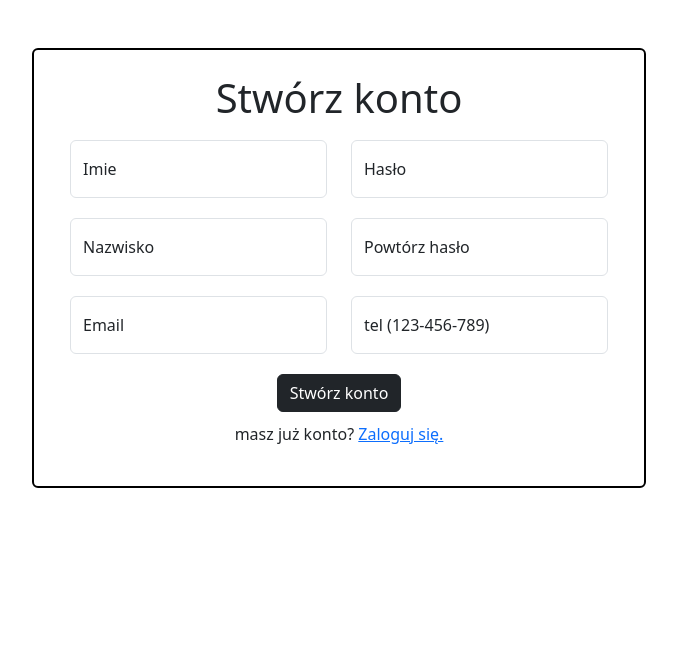
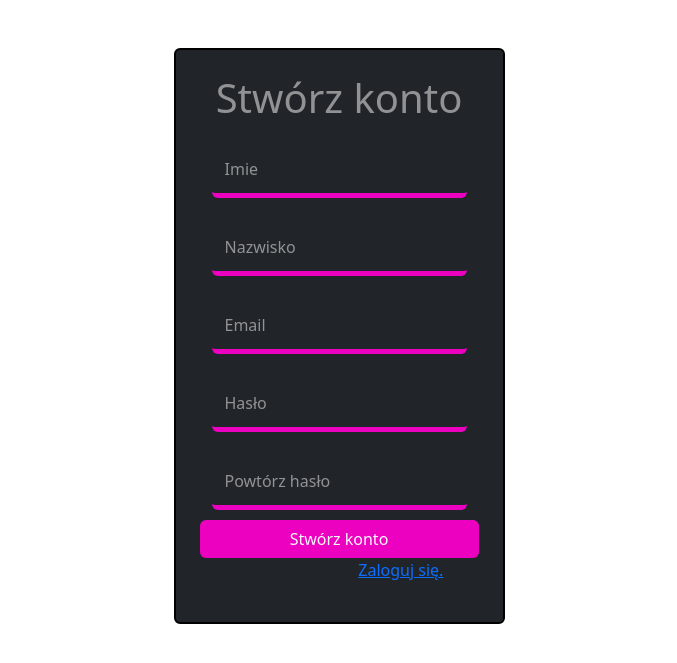
Before and after one commit to 1pjastrzebski/Projekt_kosmetyczka, a PHP site: page /sing-form.php in a window 1280 px wide. Shown: the top 663 px of the page, without its empty margins (301-978 px from the left). Run offline with PHP 8.4, Linux system fonts and the light colour scheme.

Commit message:
Add files via upload

```diff
--- a/js/form.js
+++ b/js/form.js
@@ -1,4 +1,3 @@
-const log_err = document.querySelector("#log_err");
 function getFieldError(el) {
     const validity = el.validity;
 
@@ -45,9 +44,7 @@ for (const el of inputs) {
     el.addEventListener("click", (e) => {
       removeFieldError(e.target);
       el.classList.remove("field-error");
-    if (log_err != null) {
-      log_err.remove();
-    }
+
     });
   }
   form.addEventListener("submit", (e) => {
--- /dev/null
+++ b/log.css
@@ -0,0 +1,35 @@
+body {
+    height: 55vh;
+}
+
+main {
+    padding: 5px 50px 30px 50px;
+    border: 2px solid black;
+}
+
+.form-body {
+    display: flex;
+    flex-direction: row;
+
+}
+
+.fdiv {
+    display: flex;
+    flex-direction: column;
+    margin: 0 10px;
+}
+
+.form-floating {
+    margin: 10px 2px;
+}
+.form-error-text{
+    color: tomato;
+}
+
+.butn{
+    width: 100%;
+    background-color: #ED01C1;
+}
+.line{
+    border-color: #ED01C1;
+}
--- a/php/sign.php
+++ b/php/sign.php
@@ -1,7 +1,5 @@
 <?php
-
 session_start();
-
 require_once "../components/connect.php";
 
 
@@ -17,7 +15,6 @@ if ($conn->connect_error) {
         $email = $_POST["email"];
         $haslo = $_POST["haslo"];
         $phaslo = $_POST["phaslo"];
-        $tel = $_POST["tel"];
         $hHaslo = password_hash($haslo, PASSWORD_DEFAULT);
         $sql = "SELECT email FROM klienci WHERE email='$email'";
         if ($kwerenda = $conn->query($sql)) {
@@ -30,7 +27,7 @@ if ($conn->connect_error) {
         } else {
             header("Location: ../sign-form.php");
         }
-        $sql = "INSERT into klienci VALUES(null,'$imie','$nazwisko','$email','$hHaslo','$tel',CURRENT_DATE())";
+        $sql = "INSERT into klienci VALUES(null,'$imie','$nazwisko','$email','$hHaslo',CURRENT_DATE())";
         if ($kwerenda = $conn->query($sql)) {
             $_SESSION['rejestracja'] = true;
             header("Location: ../index.php");
@@ -40,3 +37,4 @@ if ($conn->connect_error) {
     }
 }
 $conn->close();
+?>
--- a/sing-form.php
+++ b/sing-form.php
@@ -11,81 +11,48 @@ session_start();
     <meta name="viewport" content="width=device-width, initial-scale=1.0">
     <title>Rejestracja</title>
     <link href="https://cdn.jsdelivr.net/npm/bootstrap@5.3.3/dist/css/bootstrap.min.css" rel="stylesheet" integrity="sha384-QWTKZyjpPEjISv5WaRU9OFeRpok6YctnYmDr5pNlyT2bRjXh0JMhjY6hW+ALEwIH" crossorigin="anonymous">
+    <link rel="stylesheet" href="log.css">
 
     <style>
-        body {
-            height: 55vh;
-        }
 
-        main {
-            padding: 5px 50px 30px 50px;
-            border: 2px solid black;
-        }
-
-        .form-body {
-            display: flex;
-            flex-direction: row;
-
-        }
-
-        .fdiv {
-            display: flex;
-            flex-direction: column;
-            margin: 0 10px;
-        }
-
-        .form-floating {
-            margin: 10px 2px;
-        }
-        .form-error-text{
-            color: tomato;
-        }
-        button{
-            margin: 10px;
-        }
     </style>
 </head>
 
 <body>
     <div class="container d-flex align-items-center flex-column">
-        <main class="d-flex flex-column align-items-center p-4 rounded mt-5">
-            <h1>Stwórz konto</h1>
+        <main class="d-flex flex-column align-items-center p-4 rounded mt-5 bg-dark">
+            <h1 class="text-white-50">Stwórz konto</h1>
             <form method="post" action="php/sign.php">
                 <div class="form-body">
-
                     <div class="fdiv">
-                        <div class="form-floating">
-                            <input type="text" name="Imie" required maxlength="50" class="form-control" placeholder="Imie">
+                        <div class="form-floating text-white-50">
+                            <input type="text" name="Imie" required maxlength="50" class="form-control bg-dark border-top-0 border-end-0 border-start-0 line border-5 text-white"  placeholder="Imie">
                             <label for="Imie">Imie</label>
                         </div>
-                        <div class="form-floating">
-                            <input type="text" name="Nazwisko" required maxlength="50" class="form-control" placeholder="Nazwisko">
+                        <div class="form-floating text-white-50">
+                            <input type="text" name="Nazwisko" required maxlength="50" class="form-control bg-dark border-top-0 border-end-0 border-start-0 line border-5 text-white" placeholder="Nazwisko">
                             <label for="Nazwisko">Nazwisko</label>
                         </div>
-                        <div class="form-floating">
-                            <input type="email" name="email" required maxlength="100" class="form-control" placeholder="Email">
+                        <div class="form-floating text-white-50">
+                            <input type="email" name="email" required maxlength="100" class="form-control bg-dark border-top-0 border-end-0 border-start-0 line border-5 text-white" placeholder="Email">
                             <label for="email">Email</label>
                         </div>
 
-                    </div>
-                    <div class="fdiv">
-                        <div class="form-floating">
-                            <input type="password" id="haslo" name="haslo" required maxlength="50" class="form-control" placeholder="Haslo">
+
+
+                        <div class="form-floating text-white-50">
+                            <input type="password" id="haslo" name="haslo" required maxlength="50" class="form-control bg-dark border-top-0 border-end-0 border-start-0 line border-5 text-white" placeholder="Haslo">
                             <label for="haslo">Hasło</label>
                         </div>
-                        <div class="form-floating">
-                            <input type="password" id="phaslo" name="phaslo" required maxlength="50" class="form-control" placeholder="Powtórz hasło">
+                        <div class="form-floating text-white-50">
+                            <input type="password" id="phaslo" name="phaslo" required maxlength="50" class="form-control bg-dark border-top-0 border-end-0 border-start-0 line border-5 text-white" placeholder="Powtórz hasło">
                             <label for="phaslo">Powtórz hasło</label>
-                        </div>
-                        <div class="form-floating">
-                            <input type="tel" name="tel" required maxlength="15" placeholder="tel (123-456-789)" pattern="[0-9]{3}-[0-9]{3}-[0-9]{3}" class="form-control">
-                            <label for="tel">tel (123-456-789)</label>
                         </div>
 
                     </div>
                 </div>
-                <div class="d-flex justify-content-center">
-                    <button type="submit" class="btn btn-dark">Stwórz konto</button>
+                <div class="d-flex justify-content-center width-100">
+                    <button type="submit" class="btn text-light butn" >Stwórz konto</button>
 
                 </div>
             </form>
@@ -96,7 +63,7 @@ session_start();
             }
             ?>
             <div>
-                <p>masz już konto? <a href="log-form.php">Zaloguj się.</a></p>
+                <p>masz już konto? <a href="logowanie.php">Zaloguj się.</a></p>
             </div>
         </main>
     </div>
```
Also changed, not shown: db.sql (+23 -8 lines), logowanie.php (+33 -30 lines), php/log.php (+4 -4 lines), README.md. Lines whose indentation alone changed are shown as unchanged.
